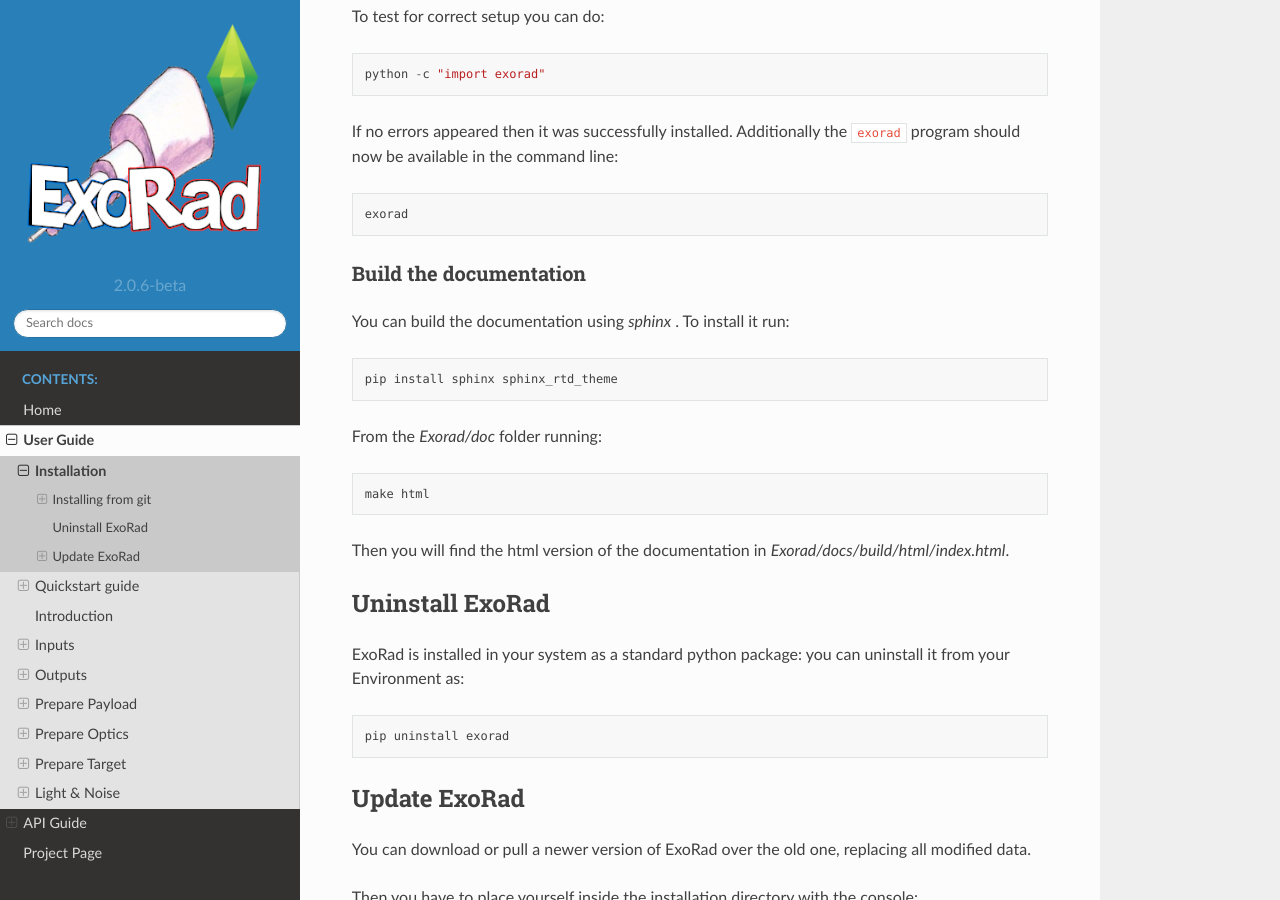
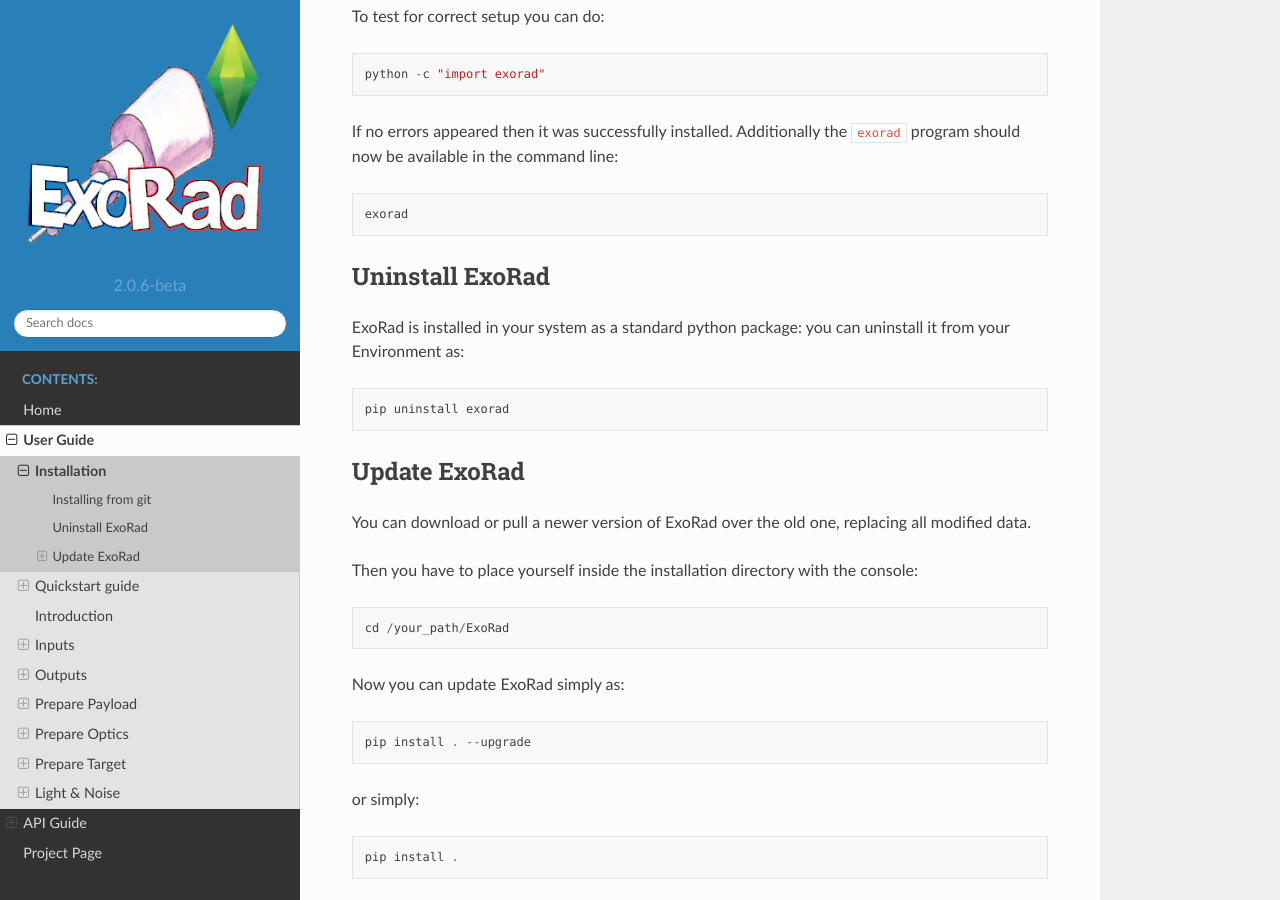
Before and after one commit to ExObsSim/ExoRad2-public, a Sphinx documentation site: the page built from docs/source/user/installation.rst, in a window 1280 px wide and 900 px high, scrolled down 555 px. Built offline with Sphinx 7.4.7 and the Read the Docs theme 2.0.0, drawn with Linux system fonts in a browser that asks for light colours.

Commit message:
docs minor fixes

```diff
--- a/docs/source/index.rst
+++ b/docs/source/index.rst
@@ -25,9 +25,9 @@
 
 Cite
 -----
-ExoRad has been developed from ArielRad (Mugnai et al. 2020).
+ExoRad has been developed from ArielRad (Mugnai et al. submitted).
 If you use this software please cite:
-Mugnai et al, "ArielRad: the ARIEL radiometric model", 2020
+Mugnai et al, "ArielRad: the ARIEL radiometric model", submitted
 
 
 .. toctree::
--- a/docs/source/user/installation.rst
+++ b/docs/source/user/installation.rst
@@ -26,19 +26,6 @@
 should now be available in the command line::
 
     exorad
-
-Build the documentation
-~~~~~~~~~~~~~~~~~~~~~~~~
-
-You can build the documentation using `sphinx` . To install it run::
-
-    pip install sphinx sphinx_rtd_theme
-
-From the `Exorad/doc` folder running::
-
-    make html
-
-Then you will find the html version of the documentation in `Exorad/docs/build/html/index.html`.
 
 
 Uninstall ExoRad
```
Also changed, not shown: docs/source/conf.py (+3 -4 lines).
